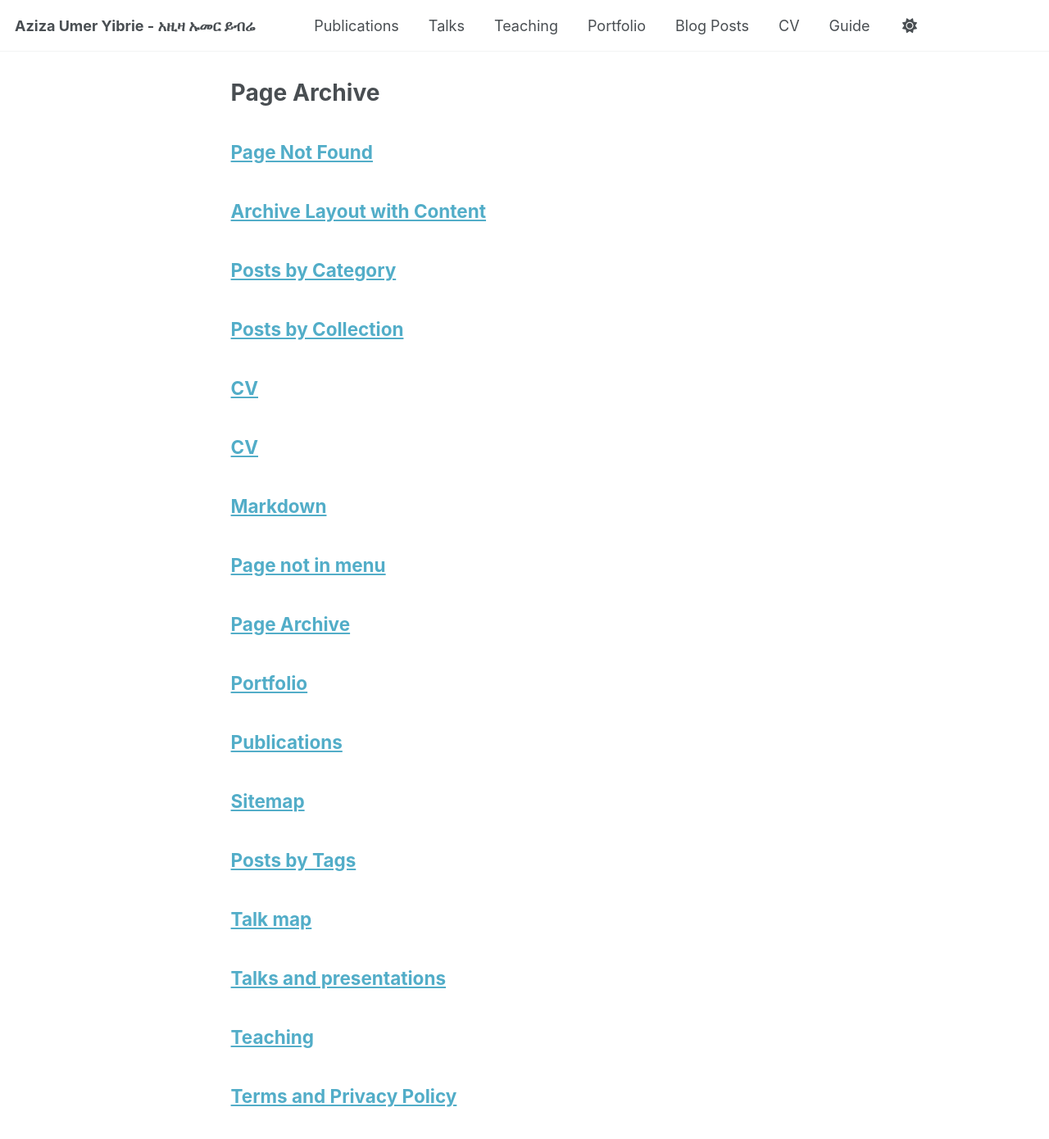
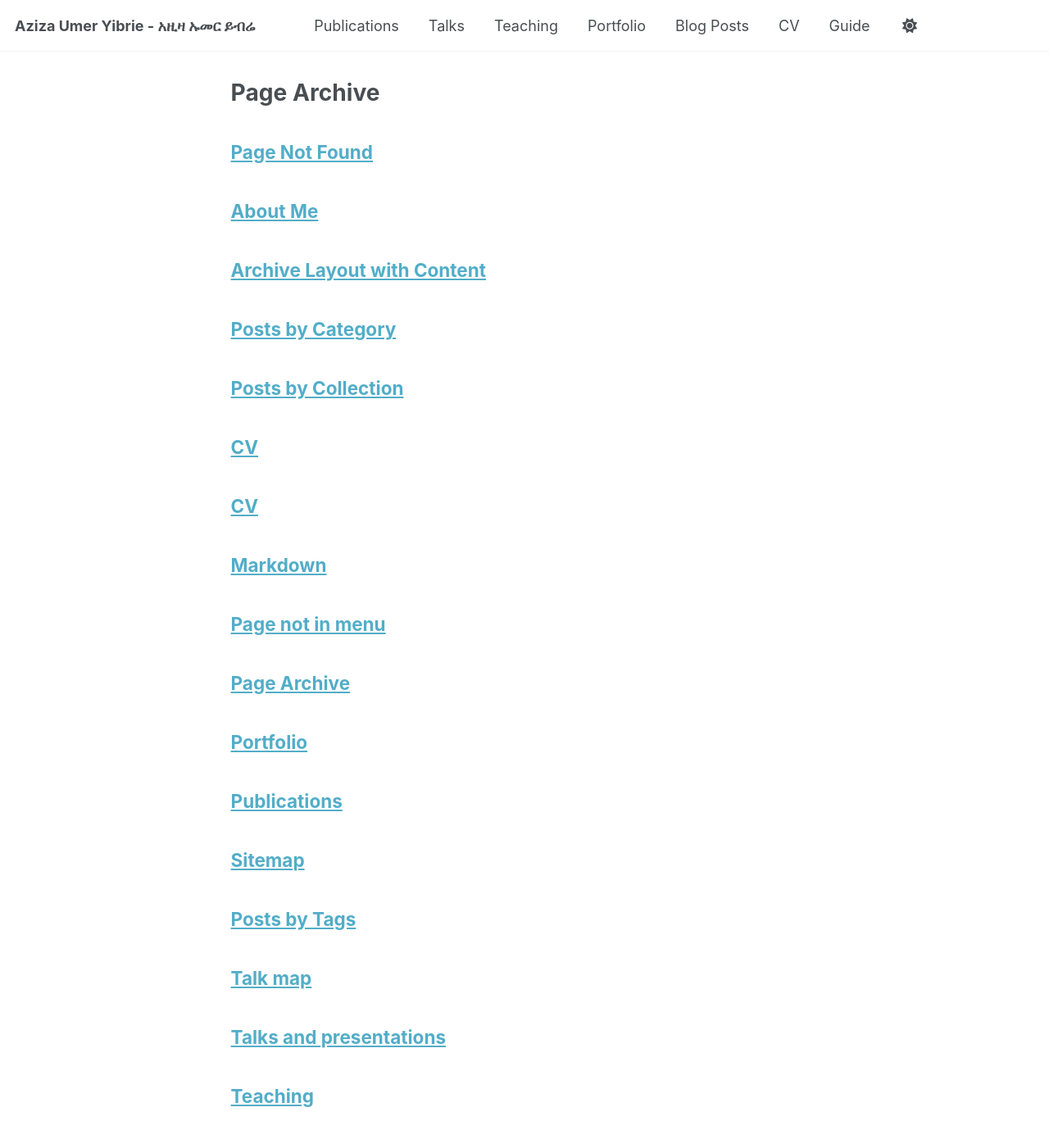
Before and after one commit to AzizaUmer/azizaumer.github.io, a Jekyll site: the page built from _pages/page-archive.html, in a window 1280 px wide and 1400 px high. Shown: the top 1390 px of the window at 82% size. Built offline with Jekyll 4.4.1, drawn with Linux system fonts in a browser that asks for light colours; a script that is not in the unit is left out.

Commit message:
Update about.md

```diff
--- a/_pages/about.md
+++ b/_pages/about.md
@@ -1,3 +1,8 @@
+---
+title: About Me
+permalink: /about/
+---
+
 ## About me
 
 This is Aziza Umer Yibrie’s (አዚዛ ኡመር ይብሬ ) academic web page.
```
